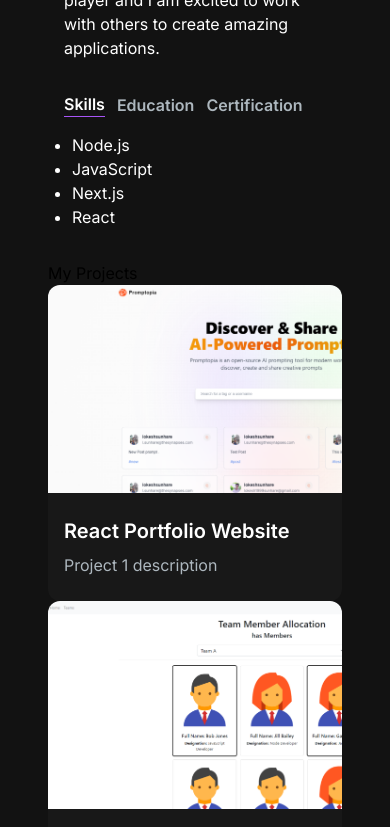
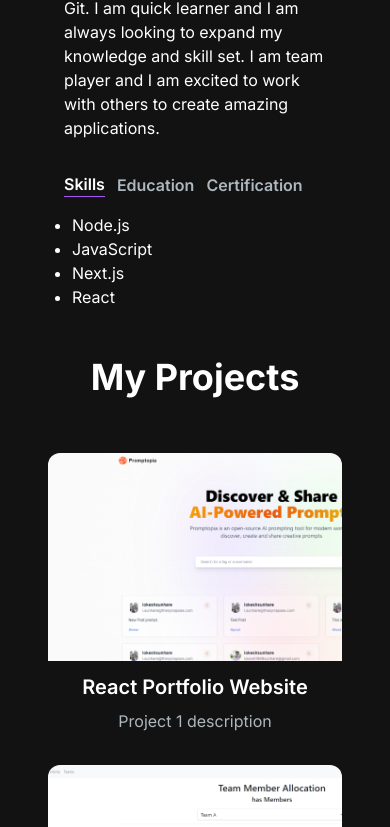
Before and after one commit to LokeshSunhare1999/NextJS-Project, a Next.js app in the folder my-portfolio/: page / in a window 390 px wide. Shown: the part 1156-1983 px from the top of the page. Built offline with nearby package versions, Linux system fonts and the light colour scheme.

Commit message:
project section

```diff
--- a/my-portfolio/src/app/components/HeroSection.js
+++ b/my-portfolio/src/app/components/HeroSection.js
@@ -6,7 +6,7 @@
 const HeroSection = () => {
   return (
     <section>
-      <div className="grid grid-cols-1 sm:grid-cols-12">
+      <div className="grid grid-cols-1 sm:grid-cols-12 mt-20">
         <div className="col-span-7 place-self-center text-center sm:text-left">
           <h1 className="text-white mb-4 text-4xl sm:text-5xl lg:text-6xl font-extrabold">
             <span className="text-transparent bg-clip-text bg-gradient-to-r from-purple-400 to-pink-600">
--- a/my-portfolio/src/app/components/ProjectCard.jsx
+++ b/my-portfolio/src/app/components/ProjectCard.jsx
@@ -1,29 +1,35 @@
-import { CodeBracketIcon } from "@heroicons/react/24/solid";
+import React from "react";
+import { CodeBracketIcon, EyeIcon } from "@heroicons/react/24/outline";
 import Link from "next/link";
-import React from "react";
 
-export const ProjectCard = ({ imgUrl, title, description }) => {
-  console.log("imgUrl", imgUrl);
-  console.log("title", title);
+const ProjectCard = ({ imgUrl, title, description, gitUrl, previewUrl }) => {
   return (
     <div>
       <div
         className="h-52 md:h-72 rounded-t-xl relative group"
         style={{ background: `url(${imgUrl})`, backgroundSize: "cover" }}
       >
-        <div className="overlay items-center justify-center absolute top-0 w-full h-full bg-[#181818] bg-opacity-0 hidden group-hover:flex group-hover:bg-opacity-80 transition-all duration-500">
+        <div className="overlay items-center justify-center absolute top-0 left-0 w-full h-full bg-[#181818] bg-opacity-0 hidden group-hover:flex group-hover:bg-opacity-80 transition-all duration-500 ">
           <Link
-            href="/"
+            href={gitUrl}
+            className="h-14 w-14 mr-2 border-2 relative rounded-full border-[#ADB7BE] hover:border-white group/link"
+          >
+            <CodeBracketIcon className="h-10 w-10 text-[#ADB7BE] absolute top-1/2 left-1/2 transform -translate-x-1/2 -translate-y-1/2  cursor-pointer group-hover/link:text-white" />
+          </Link>
+          <Link
+            href={previewUrl}
             className="h-14 w-14 border-2 relative rounded-full border-[#ADB7BE] hover:border-white group/link"
           >
-            <CodeBracketIcon className="h-10 w-10 text-[#ADB7BE] absolute top-1/2 left-1/2 transform -translate-x-1/2 -translate-y-1/2 cursor-pointer group-hover/link:text-white" />
+            <EyeIcon className="h-10 w-10 text-[#ADB7BE] absolute top-1/2 left-1/2 transform -translate-x-1/2 -translate-y-1/2  cursor-pointer group-hover/link:text-white" />
           </Link>
         </div>
       </div>
-      <div className="text-white rounded-b-xl bg-[#181818] py-6 px-4">
+      <div className="text-white text-center rounded-b-xl mt-3 bg-[#181818]py-6 px-4">
         <h5 className="text-xl font-semibold mb-2">{title}</h5>
         <p className="text-[#ADB7BE]">{description}</p>
       </div>
     </div>
   );
 };
+
+export default ProjectCard;
--- a/my-portfolio/src/app/components/ProjectSection.js
+++ b/my-portfolio/src/app/components/ProjectSection.js
@@ -1,5 +1,5 @@
 import React from "react";
-import { ProjectCard } from "./ProjectCard";
+import ProjectCard from "./ProjectCard";
 
 const projectsData = [
   {
@@ -61,16 +61,22 @@
 const ProjectSection = () => {
   return (
     <div>
-      <h2>My Projects</h2>
-      <div>
+      <h2 className="text-center text-4xl font-bold text-white mt-4 mb-8 md:mb-12">
+        My Projects
+      </h2>
+      <div className="text-white flex flex-row justify-center items-center gap-2 py-6">
+        <div className="grid md:grid-cols-3 gap-8 md:gap-12">
           {projectsData.map((project) => (
             <ProjectCard
               key={project.id}
               title={project.title}
               description={project.description}
               imgUrl={project.image}
+              previewUrl={project.previewUrl}
+              gitUrl={project.gitUrl}
             />
           ))}
+        </div>
       </div>
     </div>
   );
--- a/my-portfolio/src/app/page.js
+++ b/my-portfolio/src/app/page.js
@@ -1,4 +1,3 @@
-import Image from "next/image";
 import HeroSection from "./components/HeroSection";
 import Navbar from "./components/Navbar";
 import AboutSection from "./components/AboutSection";
```
Lines whose indentation alone changed are shown as unchanged.
